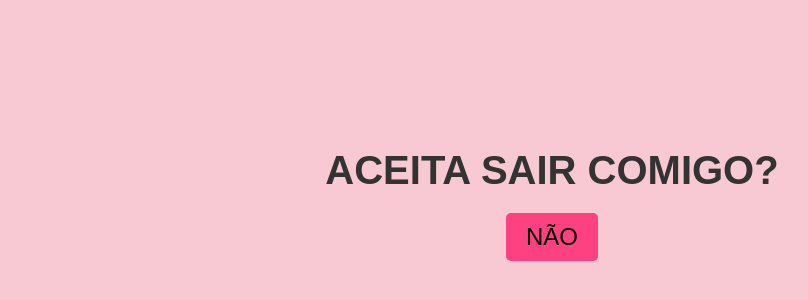
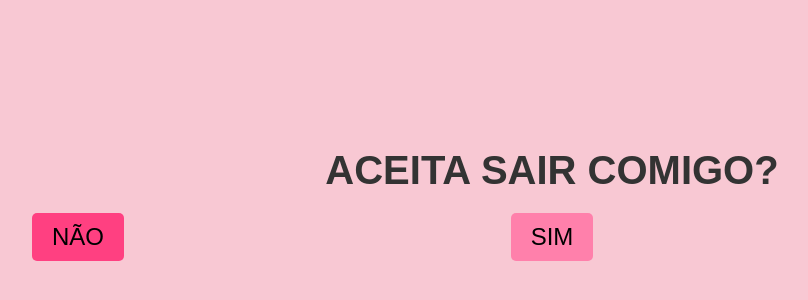
Before and after one commit to rafatwenty/convite, a plain HTML site: page index.html in a window 1280 px wide. Shown: the part 196-496 px from the top of the page, without its empty margins (88-896 px from the left). Drawn offline with Linux system fonts and the light colour scheme.

Commit message:
Update index.html

```diff
--- a/index.html
+++ b/index.html
@@ -23,7 +23,9 @@
     }
 
     .container {
+      text-align: center;
       position: relative;
+      width: 100%;
     }
 
     h1 {
@@ -32,15 +34,14 @@
       color: #333;
     }
 
-    .buttons {
-      margin-top: 20px;
+    .buttons-wrapper {
       display: flex;
       justify-content: center;
       gap: 20px;
       position: relative;
     }
 
-    button {
+    #sim, #nao {
       font-size: 1.5rem;
       padding: 10px 20px;
       cursor: pointer;
@@ -49,12 +50,12 @@
       transition: 0.3s;
     }
 
-    button:hover {
-      background-color: #ffd1dc;
+    #sim {
+      background-color: #ff80ab;
     }
 
-    #sim {
-      background-color: #ff80ab;
+    #sim:hover, #nao:hover {
+      background-color: #ffd1dc;
     }
 
     #nao {
@@ -73,7 +74,7 @@
 <body>
   <div class="container">
     <h1>ACEITA SAIR COMIGO?</h1>
-    <div class="buttons">
+    <div class="buttons-wrapper">
       <button id="sim" onclick="showImage()">SIM</button>
       <button id="nao" onclick="moveNao()">NÃO</button>
     </div>
@@ -85,8 +86,14 @@
   <script>
     const buttonNao = document.getElementById("nao");
 
+    // Posição inicial para alinhar com o "SIM"
+    buttonNao.style.left = '120px';
+    buttonNao.style.top = '0px';
+
     function moveNao() {
       const margin = 20;
+
+      // Garante que o botão se mova dentro da janela visível
       const maxX = window.innerWidth - buttonNao.offsetWidth - margin;
       const maxY = window.innerHeight - buttonNao.offsetHeight - margin;
 
```
